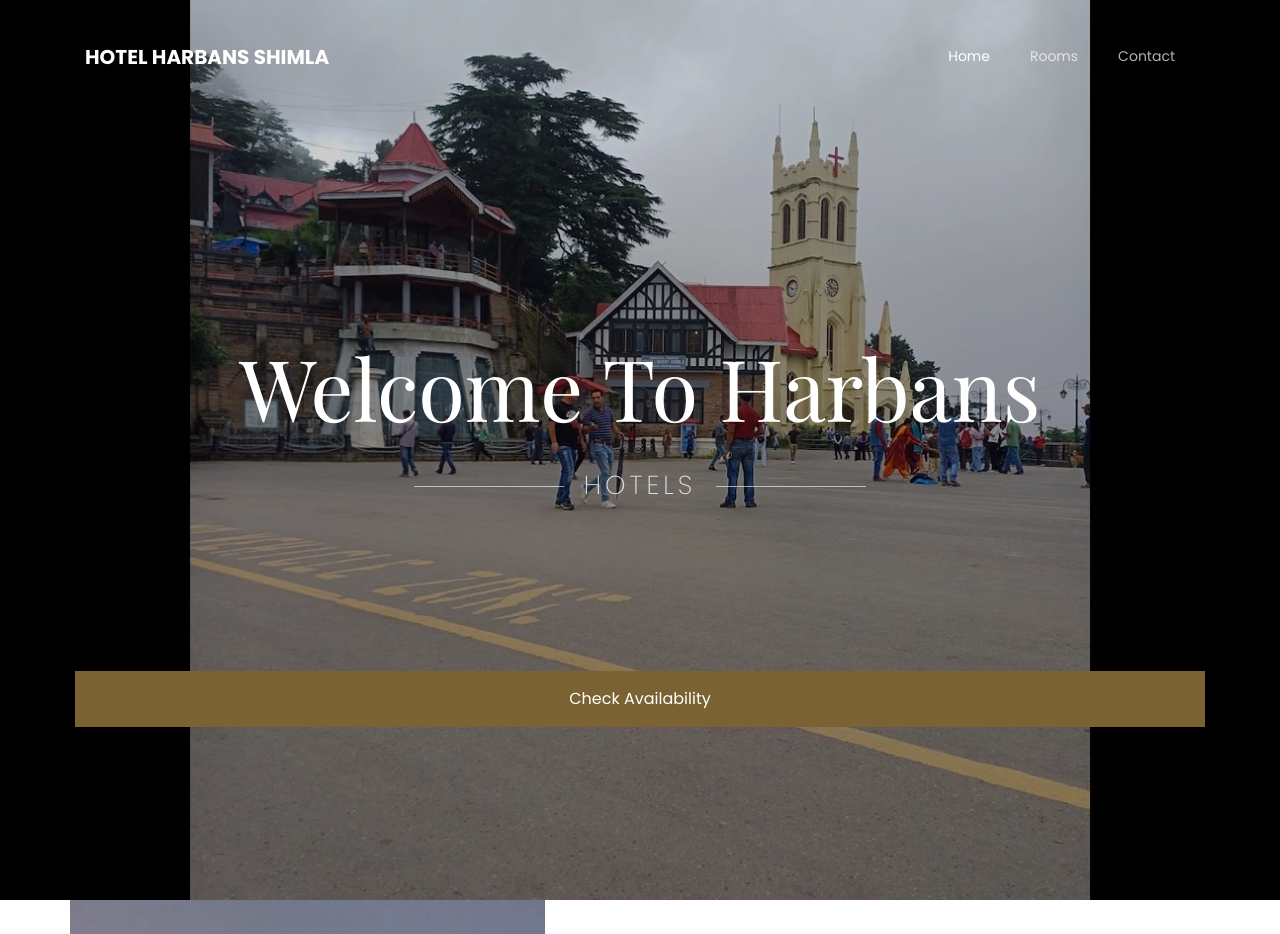
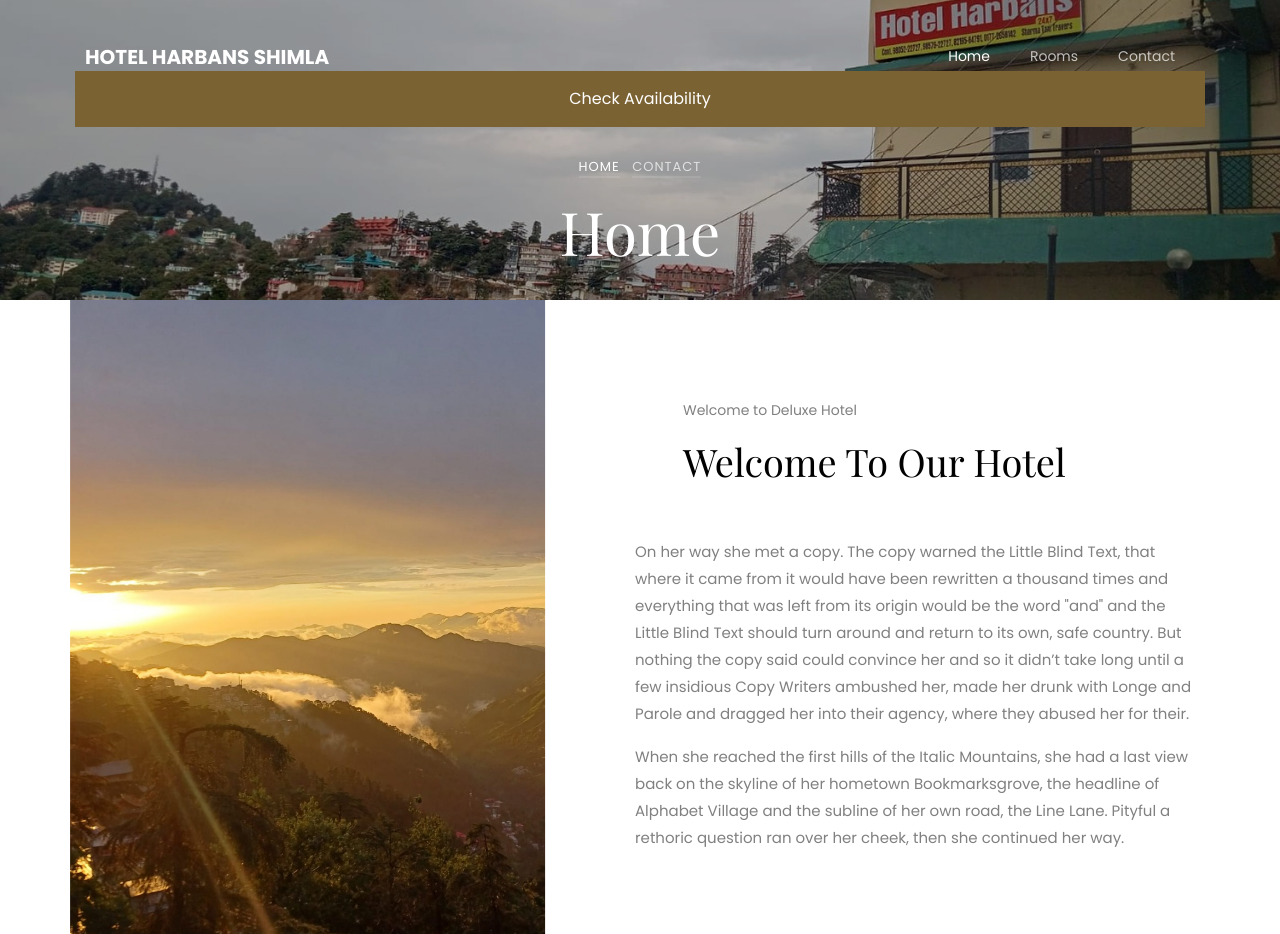
Before and after one commit to kartikay-rana/hotelharbans, a plain HTML site: page index.html in a window 1280 px wide. Shown: the top 934 px of the page. Drawn offline with nearby package versions, Linux system fonts and the light colour scheme; some packages are replaced by stand-ins of ours; no server answers; files whose address does not match are found by name; a web font is replaced by a local one.

Commit message:
some changes

```diff
--- a/index.html
+++ b/index.html
@@ -74,7 +74,7 @@
     </nav>
     <!-- END nav -->
 
-    <section class="home-slider owl-carousel">
+    <!-- <section class="home-slider owl-carousel">
       <div class="slider-item" style="background-image: url(images/h_b_1.jpeg)">
         <div class="overlay"></div>
         <div class="container">
@@ -121,8 +121,27 @@
           </div>
         </div>
       </div>
-    </section>
-
+    </section> -->
+    <div class="hero-wrap" style="background-image: url('images/h_b_1.jpeg')">
+      <div class="overlay"></div>
+      <div class="container">
+        <div
+          class="row no-gutters slider-text d-flex align-itemd-end justify-content-center"
+        >
+          <div
+            class="col-md-9 ftco-animate text-center d-flex align-items-end justify-content-center"
+          >
+            <div class="text">
+              <p class="breadcrumbs mb-2">
+                <span class="mr-2"><a href="index.html">Home</a></span>
+                <span>Contact</span>
+              </p>
+              <h1 class="mb-4 bread">Home</h1>
+            </div>
+          </div>
+        </div>
+      </div>
+    </div>
     <section class="ftco-booking">
       <div class="container">
         <div class="row">
@@ -285,7 +304,7 @@
             <div class="room">
               <a
                 class="img d-flex justify-content-center align-items-center"
-                style="background-image: url(images/standard\ \(2\).jpeg)"
+                style="background-image: url(images/standard\\(2\).jpeg)"
               >
                 <!-- <div class="icon d-flex justify-content-center align-items-center">
     							<span class="icon-search2"></span>
```
